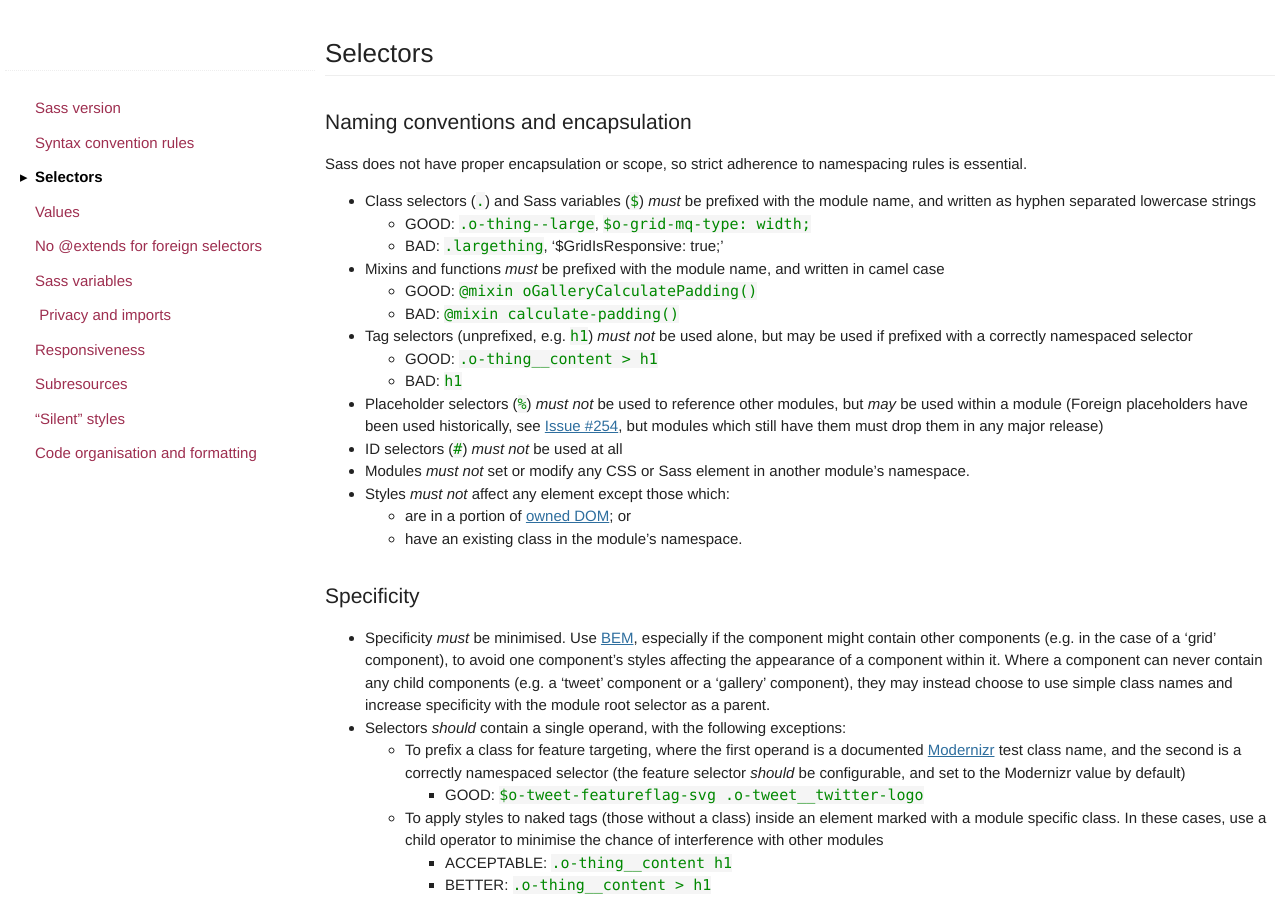
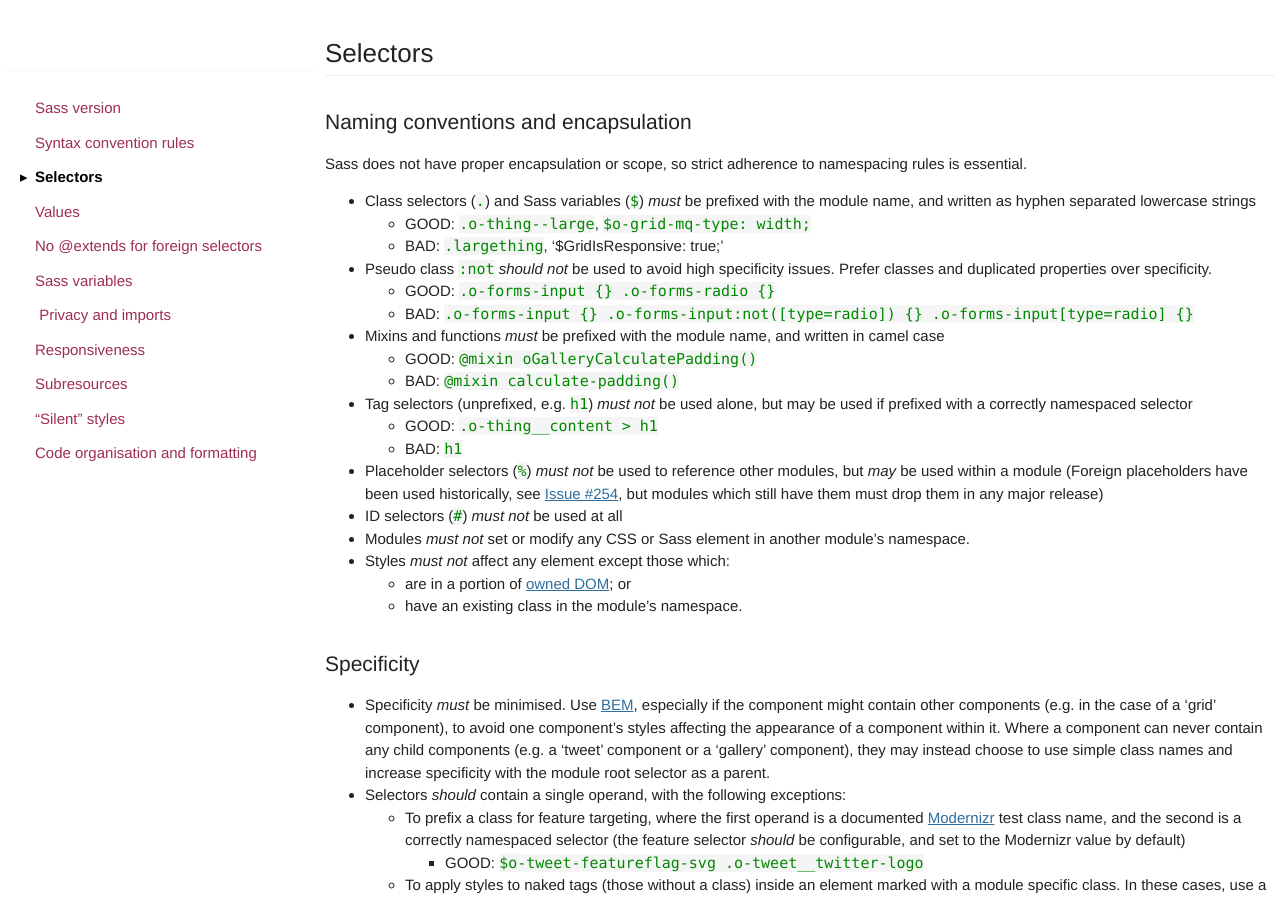
Before and after one commit to Financial-Times/ft-origami, a Jekyll site: the page built from docs/syntax/scss.md, in a window 1280 px wide and 900 px high, scrolled down 561 px. Built offline with Jekyll 4.4.1, drawn with Linux system fonts in a browser that asks for light colours; some web fonts are replaced; comment, search, counter and statistics services are not loaded; some of the changed text lies outside the part shown.

Commit message:
:not() pseudo class should not be used

```diff
--- a/docs/syntax/scss.md
+++ b/docs/syntax/scss.md
@@ -30,6 +30,9 @@ Sass does not have proper encapsulation or scope, so strict adherence to namespa
 * Class selectors (`.`) and Sass variables (`$`) *must* be prefixed with the module name, and written as hyphen separated lowercase strings
 	- GOOD: `.o-thing--large`, `$o-grid-mq-type: width;`
 	- BAD: `.largething`, '$GridIsResponsive: true;'
+* Pseudo class `:not` *should not* be used to avoid high specificity issues. Prefer classes and duplicated properties over specificity.
+	- GOOD: `.o-forms-input {} .o-forms-radio {}`
+	- BAD: `.o-forms-input {} .o-forms-input:not([type=radio]) {} .o-forms-input[type=radio] {}`
 * Mixins and functions *must* be prefixed with the module name, and written in camel case
 	- GOOD: `@mixin oGalleryCalculatePadding()`
 	- BAD: `@mixin calculate-padding()`
```
Also changed, not shown: other parts of docs/syntax/scss.md (+2 -2 lines), docs/overview/changes.md (+1 -0 lines).
